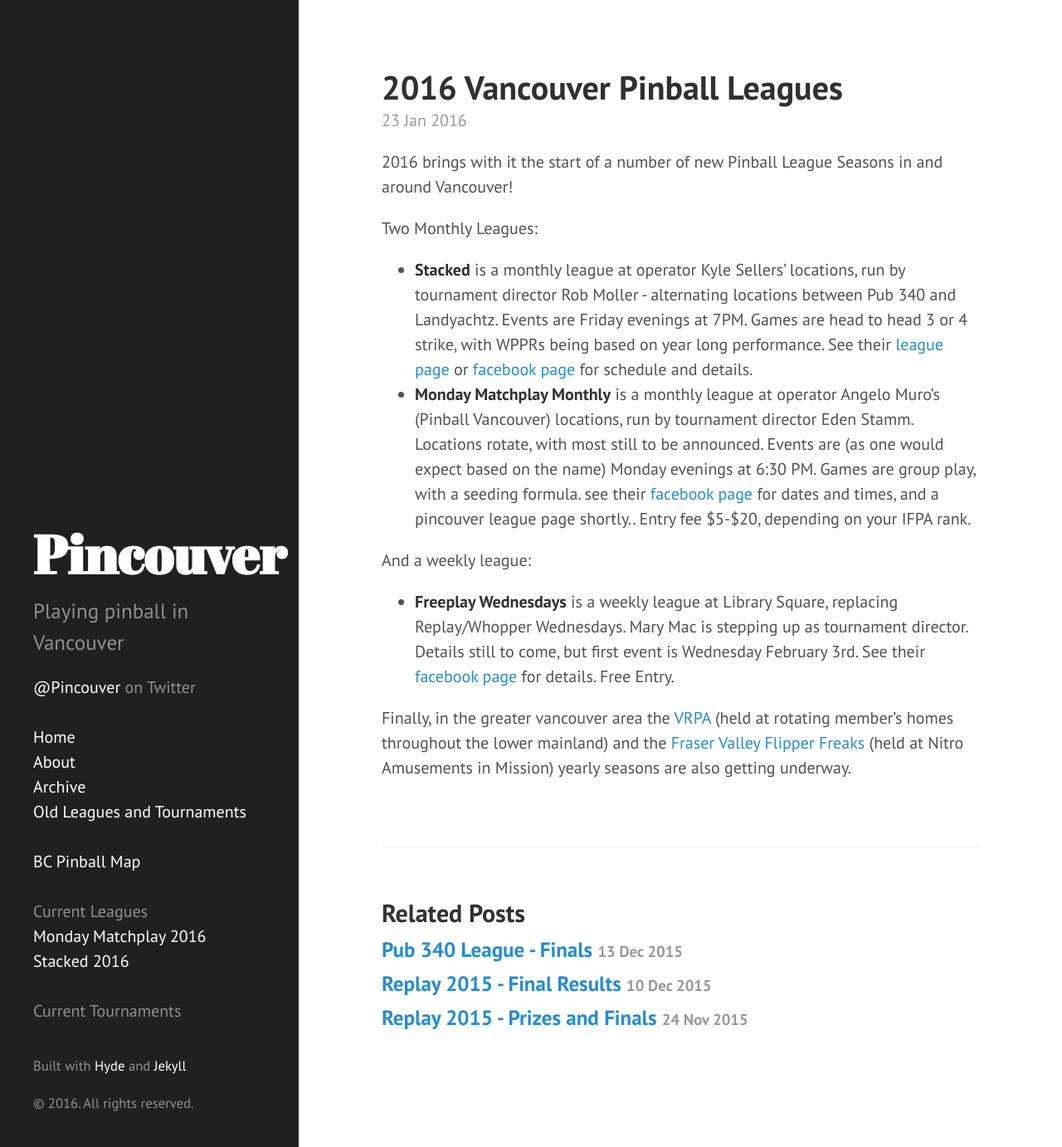
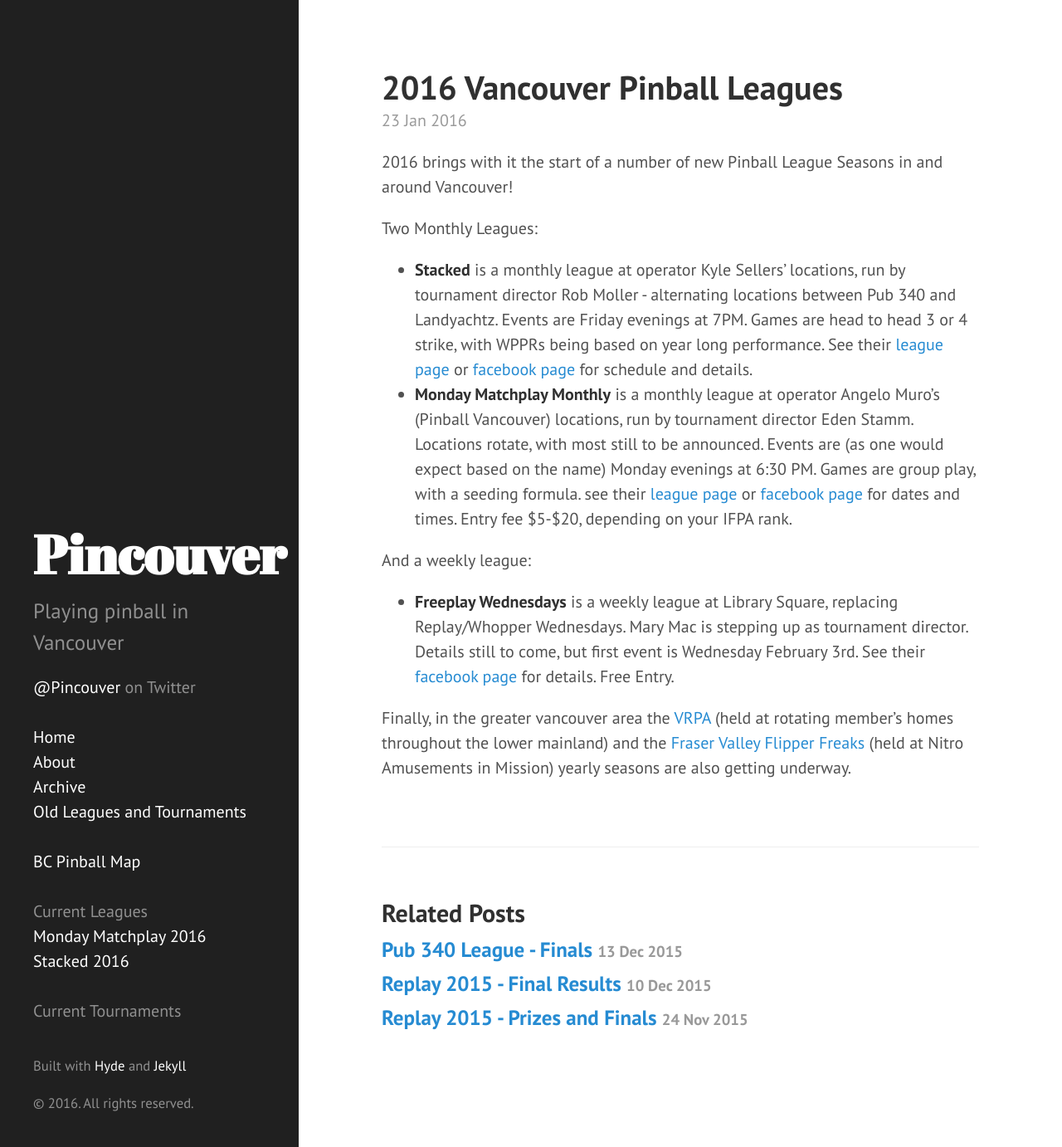
Before and after one commit to lytfyre/VancouverPinball, a Jekyll site: the page built from _posts/2016-01-23-2016leagues.md, in a window 1280 px wide and 1382 px high. Shown: the whole window at 83% size. Built offline with Jekyll 4.4.1, drawn with Linux system fonts in a browser that asks for light colours.

Commit message:
add league page link for mmm

```diff
--- a/_posts/2016-01-23-2016leagues.md
+++ b/_posts/2016-01-23-2016leagues.md
@@ -10,7 +10,7 @@
 Two Monthly Leagues:
 
  * **Stacked** is a monthly league at operator Kyle Sellers' locations, run by tournament director Rob Moller - alternating locations between Pub 340 and Landyachtz. Events are Friday evenings at 7PM. Games are head to head 3 or 4 strike, with WPPRs being based on year long performance. See their [league page]({{site.url}}/leagues/stacked2016/) or [facebook page](https://www.facebook.com/groups/917834404933002/?ref=bookmarks) for schedule and details.
- * **Monday Matchplay Monthly** is a monthly league at operator Angelo Muro's (Pinball Vancouver) locations, run by tournament director Eden Stamm. Locations rotate, with most still to be announced. Events are (as one would expect based on the name) Monday evenings at 6:30 PM. Games are group play, with a seeding formula. see their [facebook page](https://www.facebook.com/events/162983127396945/) for dates and times, and a pincouver league page shortly.. Entry fee $5-$20, depending on your IFPA rank.
+ * **Monday Matchplay Monthly** is a monthly league at operator Angelo Muro's (Pinball Vancouver) locations, run by tournament director Eden Stamm. Locations rotate, with most still to be announced. Events are (as one would expect based on the name) Monday evenings at 6:30 PM. Games are group play, with a seeding formula. see their [league page]({{site.url}}/leagues/mmm2016/) or [facebook page](https://www.facebook.com/events/162983127396945/) for dates and times. Entry fee $5-$20, depending on your IFPA rank.
 
 
 And a weekly league:
```
